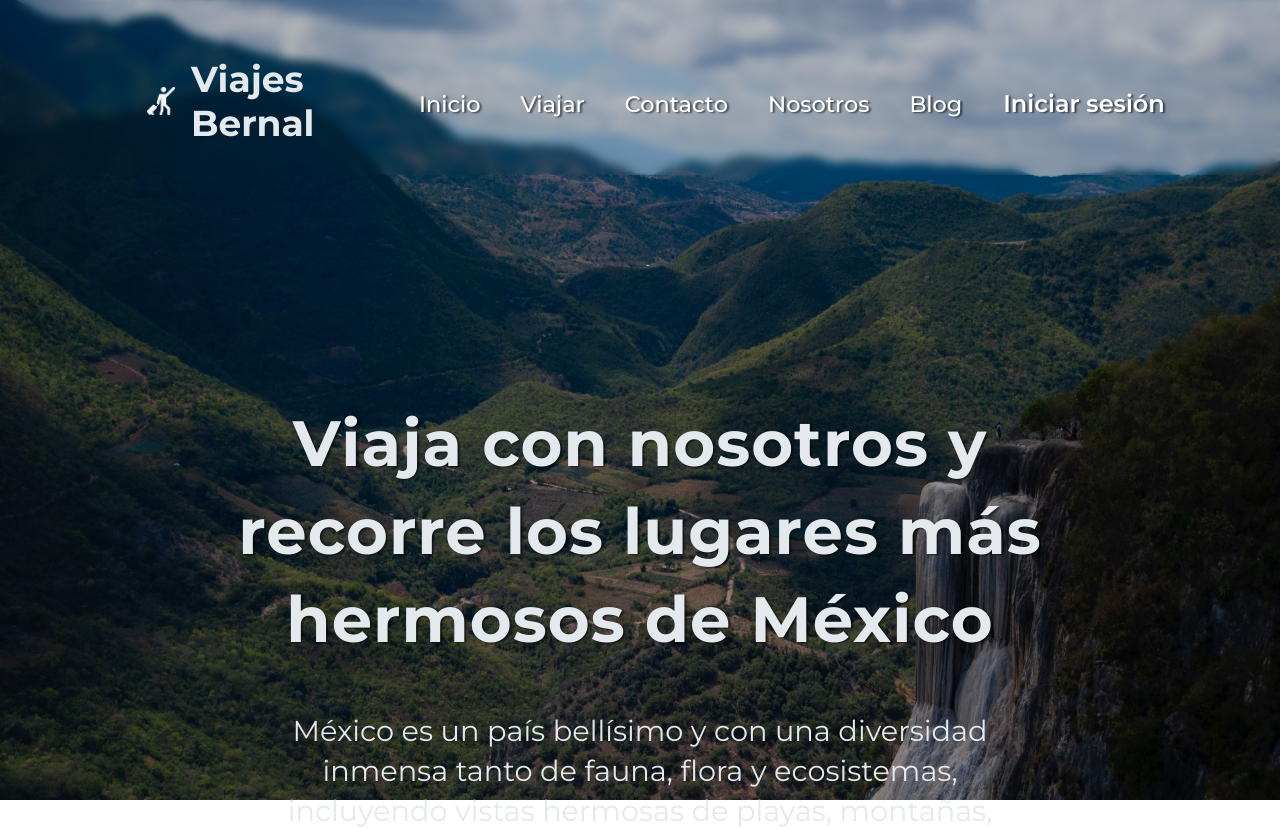
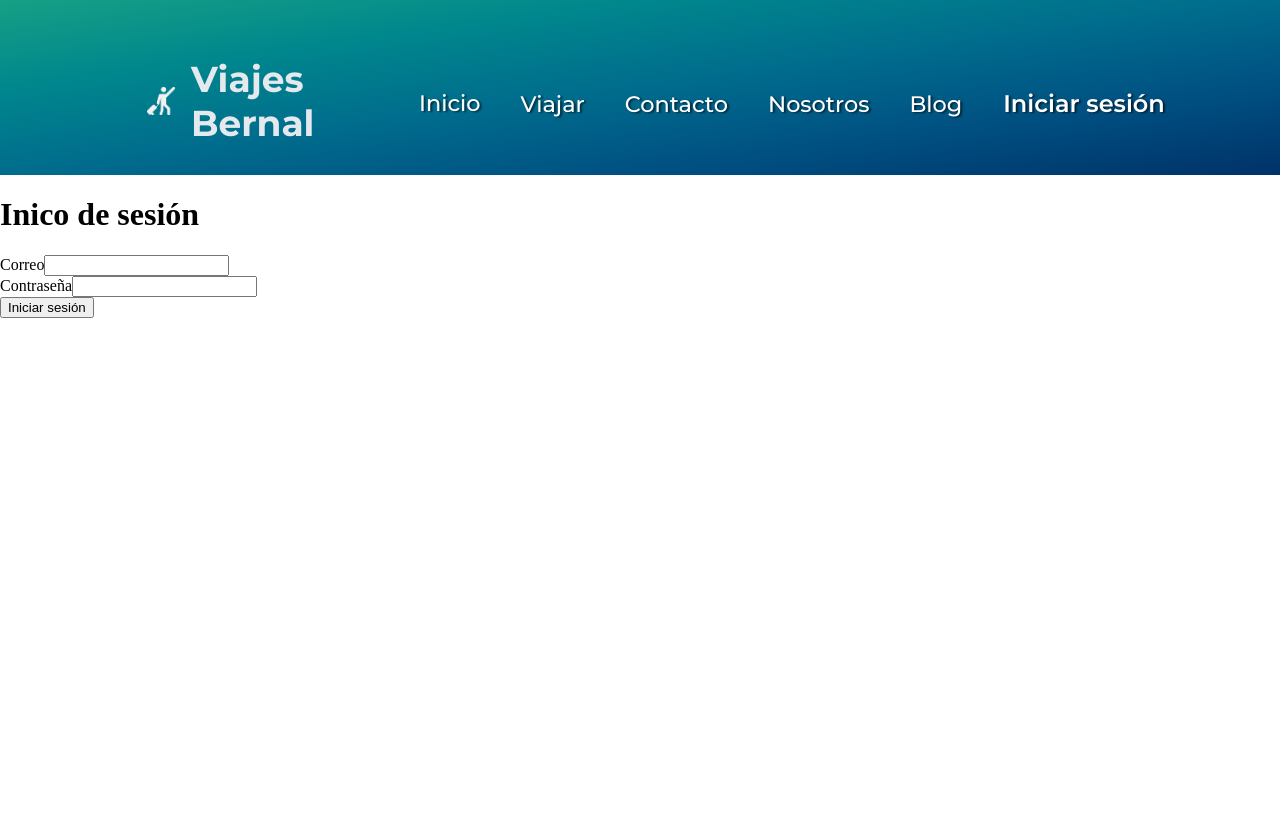
Before and after one commit to diegoOG09/travels, a Vue app: page /login in a window 1280 px wide. Shown: the top 829 px of the page. After the commit the page ends 800 px from the top, so only its background shows below. Built offline with nearby package versions, Linux system fonts and the light colour scheme; no server answers; the database is empty.

Commit message:
dynamic login view

```diff
--- a/src/App.vue
+++ b/src/App.vue
@@ -1,15 +1,12 @@
 <script setup>
 import Header from './components/Header.vue'
-import Main from './components/Main.vue'
-import UpcomingTrips from './components/UpcomingTrips.vue'
-import Mainv2 from './components/Mainv2.vue';
-import DoneTrips from './components/DoneTrips.vue';
+import Home from './components/Home.vue'
+import ContentView from './components/ContentView.vue'
 </script>
 
 <template>
-  <Mainv2 />
-  <UpcomingTrips />
-  <DoneTrips />
+  <Header />
+  <ContentView />
 </template>
 
 <style scoped>
--- /dev/null
+++ b/src/components/ContentView.vue
@@ -0,0 +1,10 @@
+<script>
+</script>
+
+<template>
+  <RouterView />
+</template>
+
+<style>
+
+</style>
--- a/src/components/Header.vue
+++ b/src/components/Header.vue
@@ -1,3 +1,7 @@
+<script>
+import router from '../routes/router'
+</script>
+
 <template>
   <header>
     <nav class="container">
@@ -11,7 +15,7 @@
       </div>
       <div class="nav_items">
         <ul>
-          <li><a href="#">Inicio</a></li>
+          <RouterLink ref="home" to="/">Inicio</RouterLink>
           <li><a href="#">Viajar</a></li>
           <li><a href="#">Contacto</a></li>
           <li><a href="#">Nosotros</a></li>
@@ -19,20 +23,17 @@
         </ul>
       </div>
       <div class="nav_login">
-        <a href="#">Iniciar sesión</a>
+        <RouterLink ref="login" to="/login">Iniciar sesión</RouterLink>
       </div>
     </nav>
   </header>
 </template>
 
-<script>
-</script>
-
 <style lang="scss" scoped>
 @import "../styles/variables";
 header {
-  backdrop-filter: blur(5px);
-  margin-bottom: 4rem;
+  background-image: linear-gradient(to left top, #003268, #004f81, #006c8d, #00878d, #16a085);
+  // backdrop-filter: blur(5px);
   nav {
     display: flex;
     align-items: center;
--- /dev/null
+++ b/src/components/Home.vue
@@ -0,0 +1,15 @@
+<script setup>
+import UpcomingTrips from './UpcomingTrips.vue';
+import DoneTrips from './DoneTrips.vue';
+import Main from './Main.vue'
+</script>
+
+<template>
+  <Main />
+  <UpcomingTrips />
+  <DoneTrips />
+</template>
+
+<style>
+
+</style>
--- a/src/components/Login.vue
+++ b/src/components/Login.vue
@@ -1,20 +1,3 @@
-<template>
-  <h1>Inico de sesión</h1>
-  <form @submit.prevent="Login">
-    <div class="form-group_email">
-      <label for="email">Correo</label>
-      <input id="form-email_field" name="email" type="email" required v-model="email">
-    </div>
-    <div class="form-group_password">
-      <label for="password">Contraseña</label>
-      <input id="form-password_field" name="password" type="password" required v-model="password">
-    </div>
-    <div class="form-group_button">
-      <button type="submit">Iniciar sesión</button>
-    </div>
-  </form>
-</template>
-
 <script setup>
 import { ref } from 'vue'
 import { useStore } from 'vuex'
@@ -38,9 +21,27 @@ const Login = async () => {
   catch(err) {
     error.value = err.message
   }
+  return { Login, email, password, error }
 }
-return { Login, email, password, error }
 </script>
+
+<template>
+  <h1>Inico de sesión</h1>
+  <form @submit.prevent="Login">
+    <div class="form-group_email">
+      <label for="email">Correo</label>
+      <input id="form-email_field" name="email" type="email" required v-model="email">
+    </div>
+    <div class="form-group_password">
+      <label for="password">Contraseña</label>
+      <input id="form-password_field" name="password" type="password" required v-model="password">
+    </div>
+    <div class="form-group_button">
+      <button type="submit">Iniciar sesión</button>
+    </div>
+  </form>
+  <RouterView />
+</template>
 
 <style>
 
--- a/src/components/Main.vue
+++ b/src/components/Main.vue
@@ -19,6 +19,9 @@
 <style lang="scss" scoped>
 @import "../styles/variables";
 main {
+  padding-bottom: 10rem;
+  padding-top: 3rem;
+  background-image: linear-gradient(to right bottom, #003268, #004f81, #006c8d, #00878d, #16a085);
   .main_text {
     line-height: 5.5rem;
     margin-bottom: 3rem;
--- a/src/components/Mainv2.vue
+++ /dev/null
@@ -1,26 +0,0 @@
-<template>
-  <div class="mainv2">
-    <Header />
-    <Main />
-    <img id="background-img" src="/mountains-1-crop.jpg" alt="">
-  </div>
-</template>
-
-<script setup>
-import Main from "./Main.vue";
-import Header from "./Header.vue";
-</script>
-
-<style lang="scss" scoped>
-.mainv2 {
-  margin-bottom: 7.2rem;
-  #background-img {
-    width: 100%;
-    height: 100vh;
-    z-index: -1;
-    position: absolute;
-    top: 0;
-    filter: brightness(.75);
-  }
-}
-</style>
--- a/src/main.js
+++ b/src/main.js
@@ -2,5 +2,8 @@ import { createApp } from 'vue'
 import './style.css'
 import App from './App.vue'
 import { createPinia } from 'pinia'
+import router from './routes/router'
 
-createApp(App).mount('#app')
+const app = createApp(App)
+app.use(router)
+app.mount('#app')
--- a/src/routes/router.js
+++ b/src/routes/router.js
@@ -1,18 +1,21 @@
 import { createRouter, createWebHistory } from 'vue-router'
-
 import Login from '../components/Login.vue'
-
-const routes = [
-  {
-    path: '/login',
-    name: 'login',
-    component: Login
-  }
-]
+import Home from '../components/Home.vue'
 
 const router = createRouter({
-  history: createWebHistory(),
-  routes
+  history: createWebHistory(import.meta.env.BASE_URL),
+  routes: [
+    {
+      path: '/',
+      name: 'home',
+      component: Home
+    },
+    {
+      path: '/login',
+      name: 'login',
+      component: Login
+    }
+  ]
 })
 
 export default router
--- a/src/styles/_variables.scss
+++ b/src/styles/_variables.scss
@@ -3,8 +3,6 @@ $normal-text: 'Hanken Grotesk', sans-serif;
 $montserrat: 'Montserrat', sans-serif;
 
 // colors
-$aqua: #46939d;
-$sun: #fdb04e;
 $sea-deep: #364156;
 $deep-blue: #003268;
 $sea-light: #176b85;
```
Also changed, not shown: public/mountain-range-silhouette.png (added).
